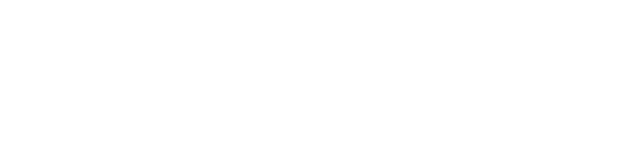
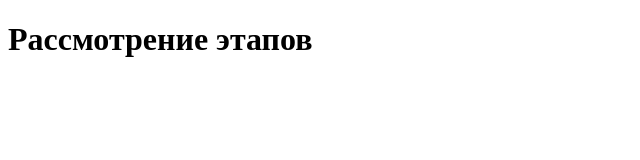
Before and after one commit to Luch29/github3, a plain HTML site: page index.html in a window 1280 px wide. Shown: the whole page, without its empty margins (0-640 px from the left). Drawn offline with Linux system fonts and the light colour scheme.

Commit message:
Этап3

```diff
--- a/index.html
+++ b/index.html
@@ -9,5 +9,7 @@
 </head>
 <body>
 
+<h1>Рассмотрение этапов</h1>
+
 </body>
 </html>
```
